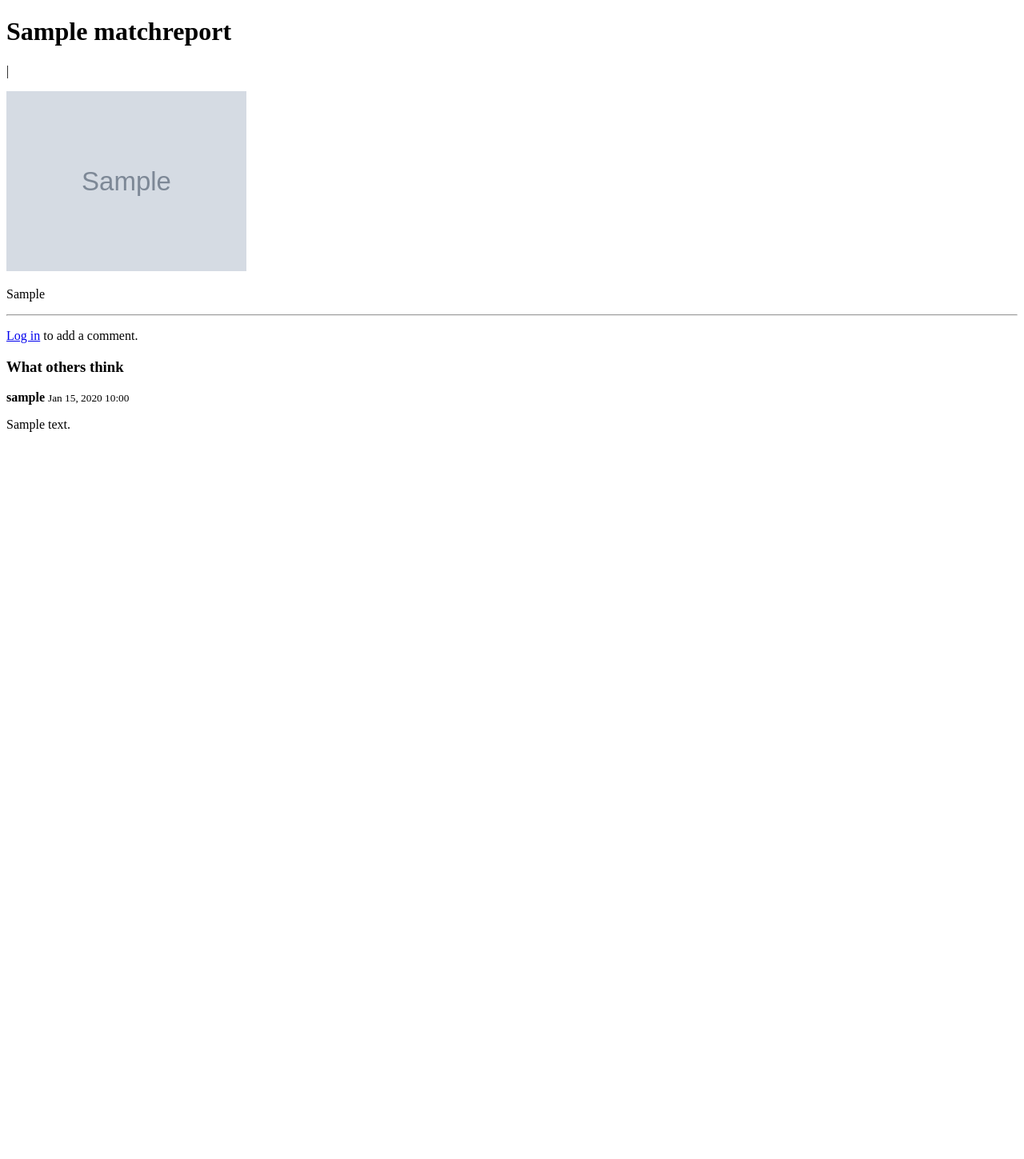
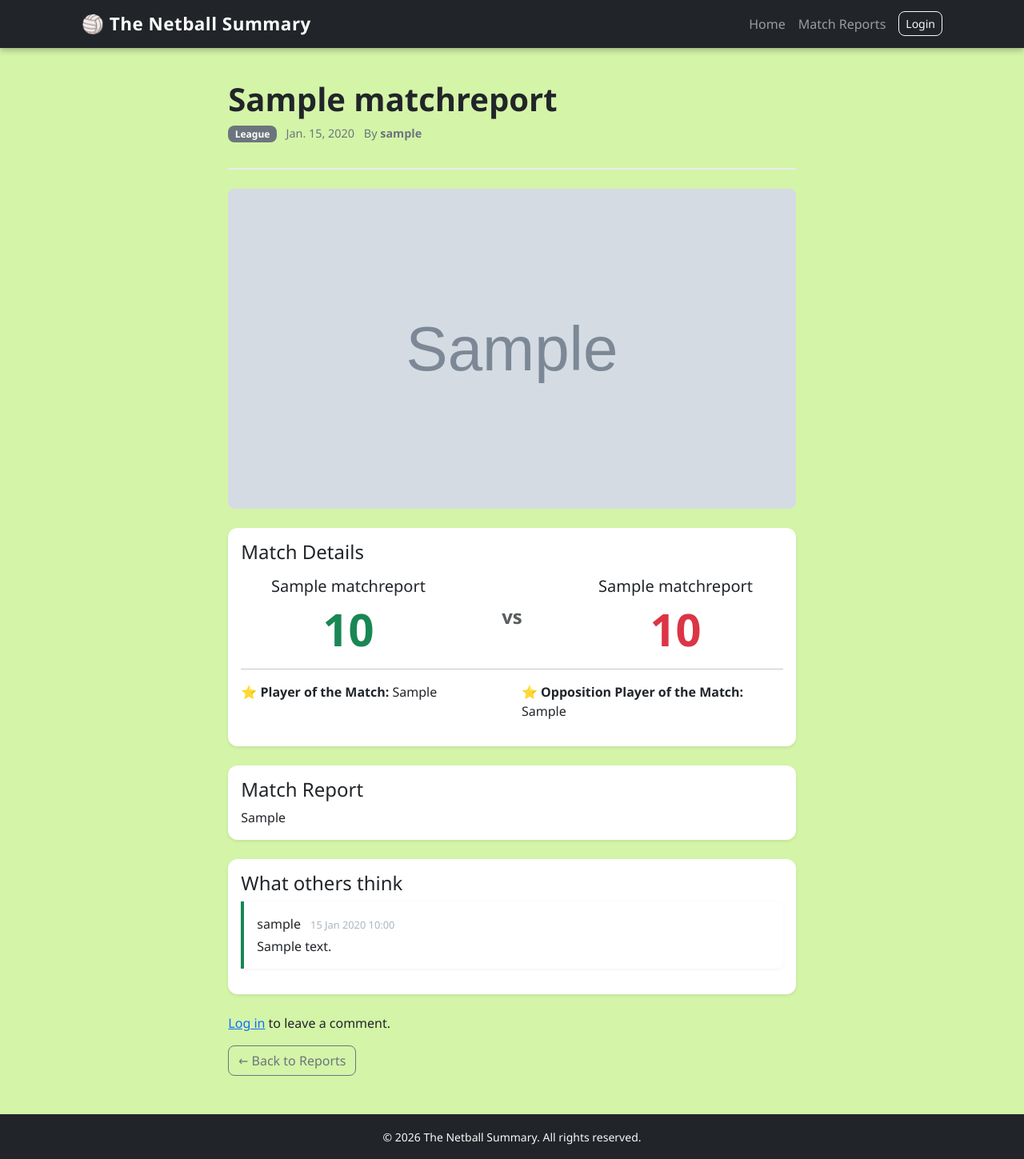
Before and after one commit to YemsAla/the_netball_summary, a Django app: page /reports/1/ in a window 1280 px wide. Shown: the whole page at 80% size. Before the commit the page ends 540 px from the top, so only its background shows below. Run offline with Django 4.2, Linux system fonts and the light colour scheme; tables that the repository leaves empty hold one stand-in row (values such as "Sample post"); grey boxes marked "Sample" are stand-in pictures.

Commit message:
feat: style report detail page and fix field names
- Rewrite report_detail.html to extend base.html
- Add  match score display
- Fix incorrect field names
- Add player of match fields to report_ detail
- Add edit/delete buttons visible to report author only
- Add back to reports link
- Add MESSAGE_TAGS to settings.py for Bootstrap alert styling

```diff
--- a/match_reports/models.py
+++ b/match_reports/models.py
@@ -1,5 +1,6 @@
 from django.db import models
 from django.contrib.auth.models import User
+from django.urls import reverse
 
 # Create your models here.
 class MatchReport(models.Model):
@@ -26,9 +27,8 @@ class MatchReport(models.Model):
     def __str__(self):
         return self.title
 
-    # def get_absolute_url(self):
-    # from django.urls import reverse
-    # return reverse('report_detail', kwargs={'pk': self.pk})
+    def get_absolute_url(self):
+        return reverse('report_detail', kwargs={'pk': self.pk})
 
 class Comment(models.Model):
     user = models.ForeignKey(User, on_delete=models.CASCADE)
--- a/match_reports/templates/match_reports/report_detail.html
+++ b/match_reports/templates/match_reports/report_detail.html
@@ -1,52 +1,110 @@
-<!DOCTYPE html>
-<html>
-<head>
-    <title>{{ object.title }}</title>
-</head>
-<body>
+{% extends "match_reports/base.html" %}
+{% load static %}
 
-    <h1>{{ object.title }}</h1>
+{% block content %}
 
-    <p>{{ object.date }} | {{ object.team }}</p>
+<div class="row justify-content-center">
+    <div class="col-md-8">
 
-    {% if object.image %}
-        <img src="{{ object.image.url }}" style="width:300px;">
+        <!-- REPORT HEADER -->
+        <div class="report-header mb-4">
+            <h1 class="fw-bold">{{ report.title }}</h1>
+            <p class="report-meta">
+                <span class="badge bg-secondary">{{ report.get_match_type_display }}</span>
+                <span class="ms-2">{{ report.match_date }}</span>
+                <span class="ms-2">By <strong>{{ report.user.username }}</strong></span>
+            </p>
+        </div>
+
+        <!-- REPORT IMAGE -->
+        {% if report.image %}
+            <img src="{{ report.image.url }}" class="img-fluid rounded-3 mb-4 w-100" style="max-height: 400px; object-fit: cover;" alt="{{ report.title }}">
         {% endif %}
 
-    <p>{{ object.match_report }}</p>
+        <!-- MATCH DETAILS -->
+        <div class="card shadow-sm mb-4">
+            <div class="card-body">
+                <h4 class="card-title">Match Details</h4>
+                <div class="row text-center my-3">
+                    <div class="col">
+                        <h5>{{ report.team_name }}</h5>
+                        <span class="display-4 fw-bold text-success">{{ report.team_score }}</span>
+                    </div>
+                    <div class="col-2 d-flex align-items-center justify-content-center">
+                        <span class="fs-4 fw-bold text-muted">vs</span>
+                    </div>
+                    <div class="col">
+                        <h5>{{ report.opponent_name }}</h5>
+                        <span class="display-4 fw-bold text-danger">{{ report.opponent_score }}</span>
+                    </div>
+                </div>
+                <hr>
+                <div class="row mt-3">
+                    {% if report.player_of_match %}
+                        <div class="col-md-6">
+                            <p><strong>⭐ Player of the Match:</strong> {{ report.player_of_match }}</p>
+                        </div>
+                    {% endif %}
+                    {% if report.opponent_player_of_match %}
+                        <div class="col-md-6">
+                            <p><strong>⭐ Opposition Player of the Match:</strong> {{ report.opponent_player_of_match }}</p>
+                        </div>
+                    {% endif %}
+                </div>
+            </div>
+        </div>
 
-    <hr>
+        <!-- MATCH REPORT -->
+        <div class="card shadow-sm mb-4">
+            <div class="card-body">
+                <h4 class="card-title">Match Report</h4>
+                <p class="card-text">{{ report.match_report }}</p>
+            </div>
+        </div>
 
+        {% comment %} <!-- EDIT/DELETE BUTTONS (author only) -->
+        {% if user == report.user %}
+            <div class="d-flex gap-2 mb-4">
+                <a href="{% url 'report-update' report.pk %}" class="btn btn-outline-primary">Edit Report</a>
+                <a href="{% url 'report-delete' report.pk %}" class="btn btn-outline-danger">Delete Report</a>
+            </div> {% endcomment %}
+        {% comment %} {% endif %} {% endcomment %}
 
-    <!-- Comments Section -->
+        <!-- COMMENTS SECTION -->
+        <div class="card shadow-sm mb-4">
+            <div class="card-body">
+                <h4 class="card-title">What others think</h4>
+                {% for comment in comments %}
+                    <div class="comment-card">
+                        <span class="comment-author">{{ comment.user.username }}</span>
+                        <span class="comment-date ms-2">{{ comment.created_at|date:"d M Y H:i" }}</span>
+                        <p class="mt-1 mb-0">{{ comment.content }}</p>
+                    </div>
+                {% empty %}
+                    <p class="text-muted">No comments yet. Be the first to comment!</p>
+                {% endfor %}
+            </div>
+        </div>
 
-    <!-- Add Comment Form -->
+        <!-- ADD COMMENT FORM -->
         {% if user.is_authenticated %}
-        <section>
-            <h3>Leave a Comment</h3>
+            <div class="card shadow-sm mb-4">
+                <div class="card-body">
+                    <h4 class="card-title">Leave a Comment</h4>
                     <form method="POST" action="{% url 'add-comment' report.pk %}">
                         {% csrf_token %}
                         {{ comment_form.as_p }}
-                <button type="submit">Post Comment</button>
+                        <button type="submit" class="btn btn-success mt-2">Post Comment</button>
                     </form>
-        </section>
+                </div>
+            </div>
         {% else %}
-        <p><a href="{% url 'login' %}">Log in</a> to add a comment.</p>
+            <p><a href="{% url 'login' %}">Log in</a> to leave a comment.</p>
         {% endif %}
 
-    <!-- Display Comments -->
-    <section>
-        <h3>What others think</h3>
+        <a href="{% url 'report_list' %}" class="btn btn-outline-secondary mb-4">← Back to Reports</a>
 
-        {% for comment in comments %}
-            <div>
-                <strong>{{ comment.user.username }}</strong>
-                <small>{{ comment.created_at|date:"M d, Y H:i" }}</small>
-                <p>{{ comment.content }}</p>
     </div>
-        {% empty %}
-            <p>No comments yet. Be the first to comment!</p>
-        {% endfor %}
-    </section>
-</body>
-</html>
+</div>
+
+{% endblock %}
```
Lines whose indentation alone changed are shown as unchanged.
